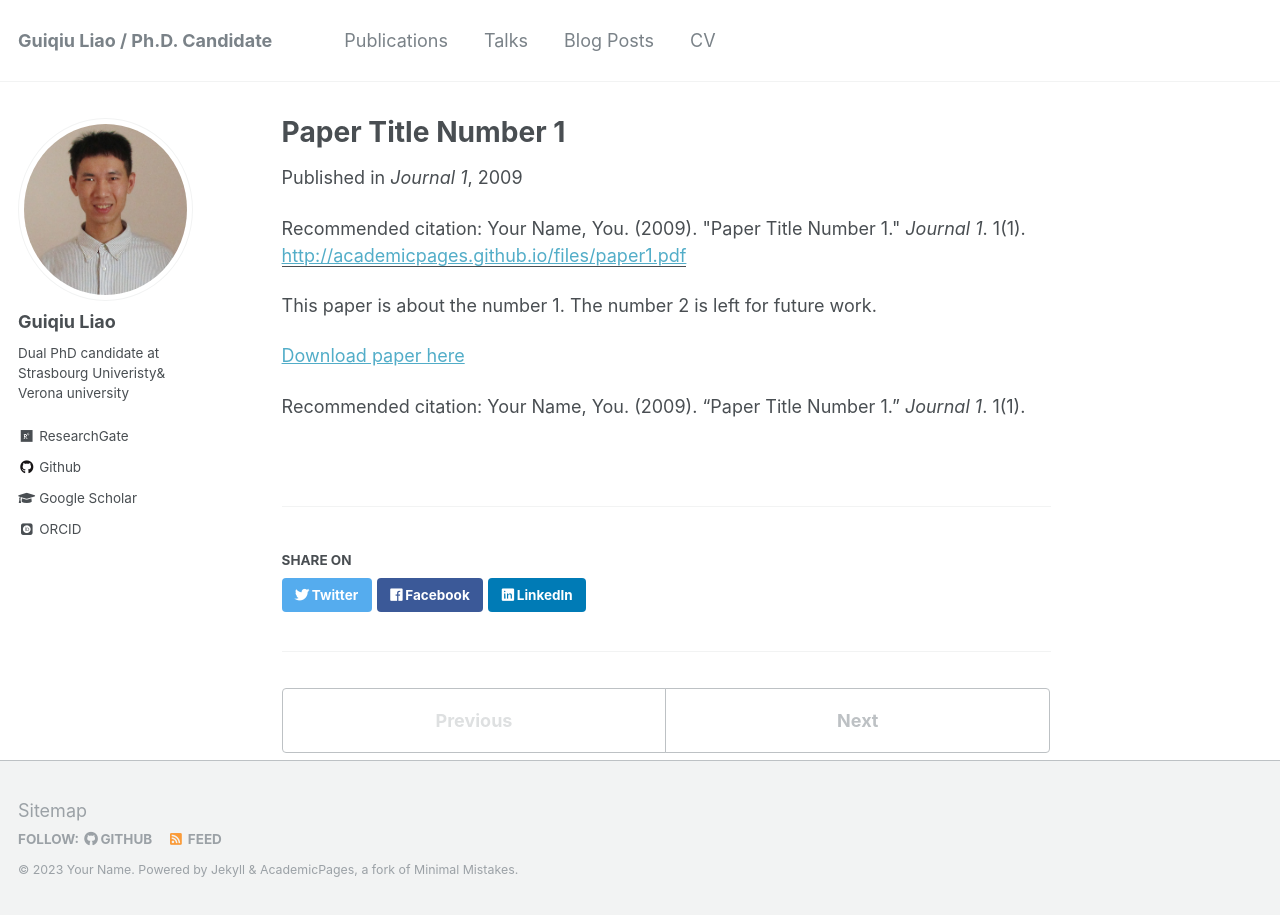
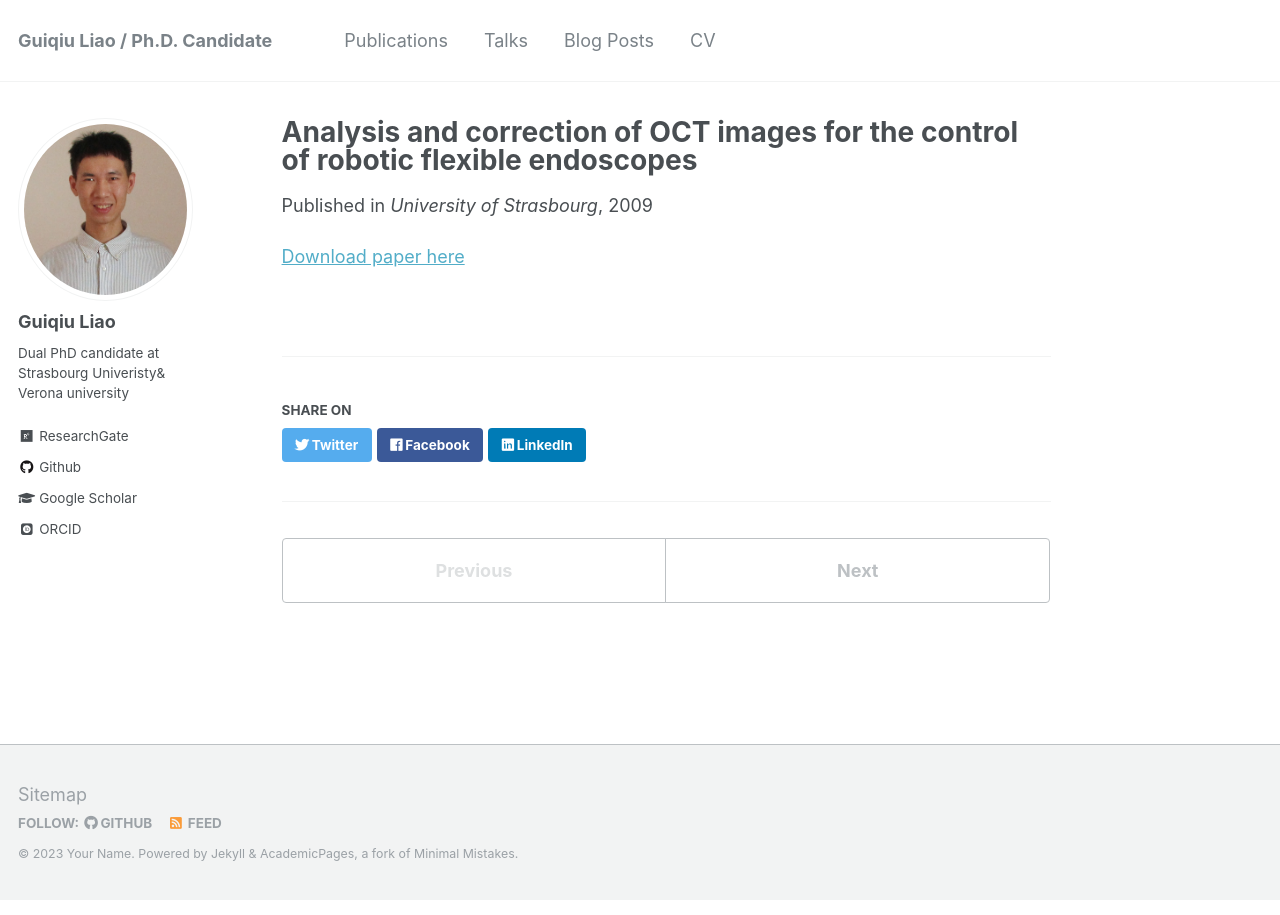
Before and after one commit to liaoguiqiu/liaoguiqiu.github.io, a Jekyll site: the page built from _publications/2009-10-01-paper-title-number-1.md, in a window 1280 px wide. Built offline with Jekyll 4.4.1, drawn with Linux system fonts in a browser that asks for light colours; some web fonts are replaced.

Commit message:
Update 2009-10-01-paper-title-number-1.md

```diff
--- a/_publications/2009-10-01-paper-title-number-1.md
+++ b/_publications/2009-10-01-paper-title-number-1.md
@@ -1,15 +1,11 @@
 ---
-title: "Paper Title Number 1"
+title: "Analysis and correction of OCT images for the control of robotic flexible endoscopes"
 collection: publications
 permalink: /publication/2009-10-01-paper-title-number-1
-excerpt: 'This paper is about the number 1. The number 2 is left for future work.'
+
 date: 2009-10-01
-venue: 'Journal 1'
-paperurl: 'http://academicpages.github.io/files/paper1.pdf'
-citation: 'Your Name, You. (2009). &quot;Paper Title Number 1.&quot; <i>Journal 1</i>. 1(1).'
+venue: 'University of Strasbourg'
+paperurl: 'https://seafile.unistra.fr/f/a6dcc3081e5d45908b67/?dl=1'
+
 ---
-This paper is about the number 1. The number 2 is left for future work.
-
-[Download paper here](http://academicpages.github.io/files/paper1.pdf)
-
-Recommended citation: Your Name, You. (2009). "Paper Title Number 1." <i>Journal 1</i>. 1(1).
+[Download paper here](https://seafile.unistra.fr/f/a6dcc3081e5d45908b67/?dl=1)
```
